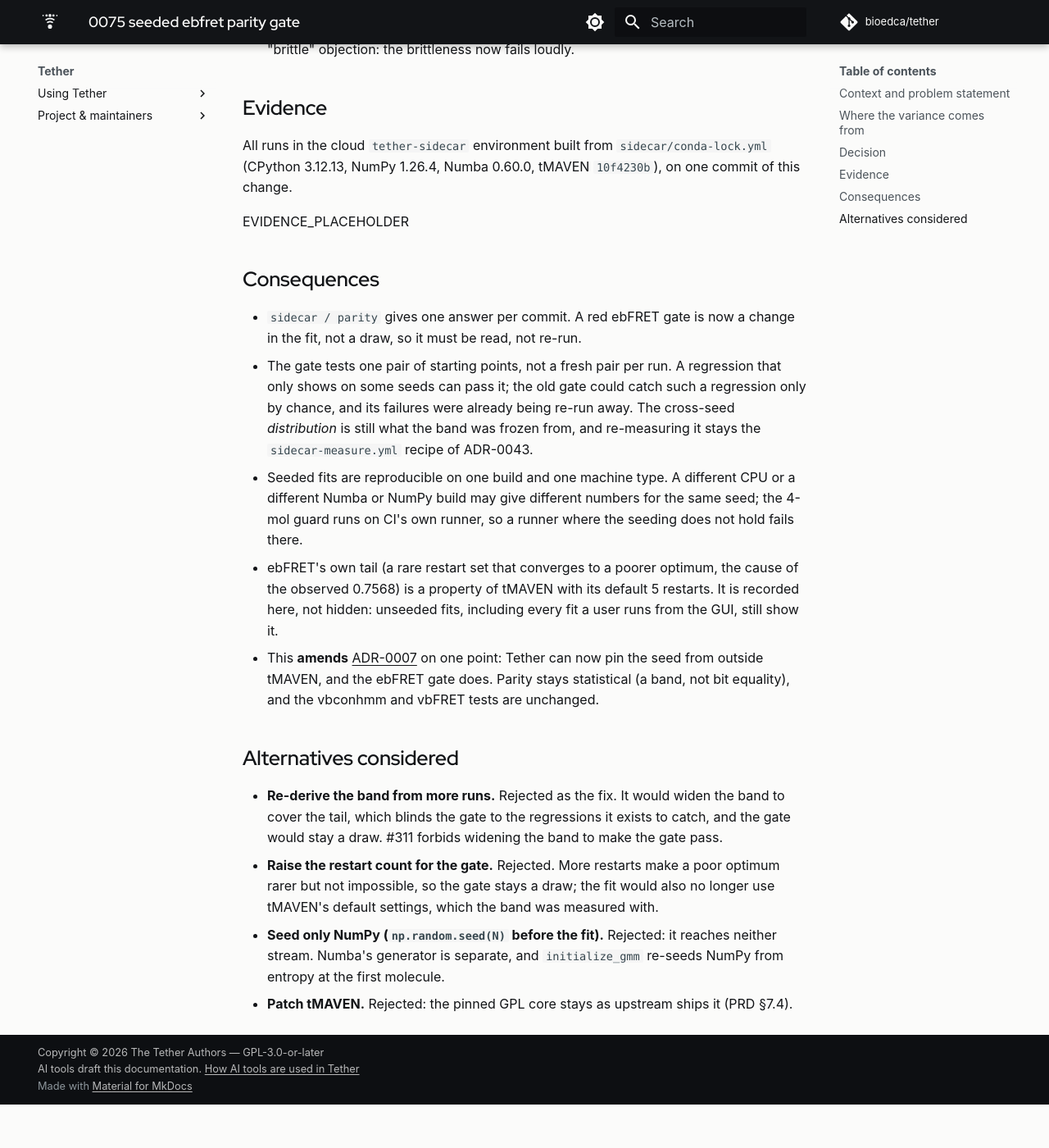
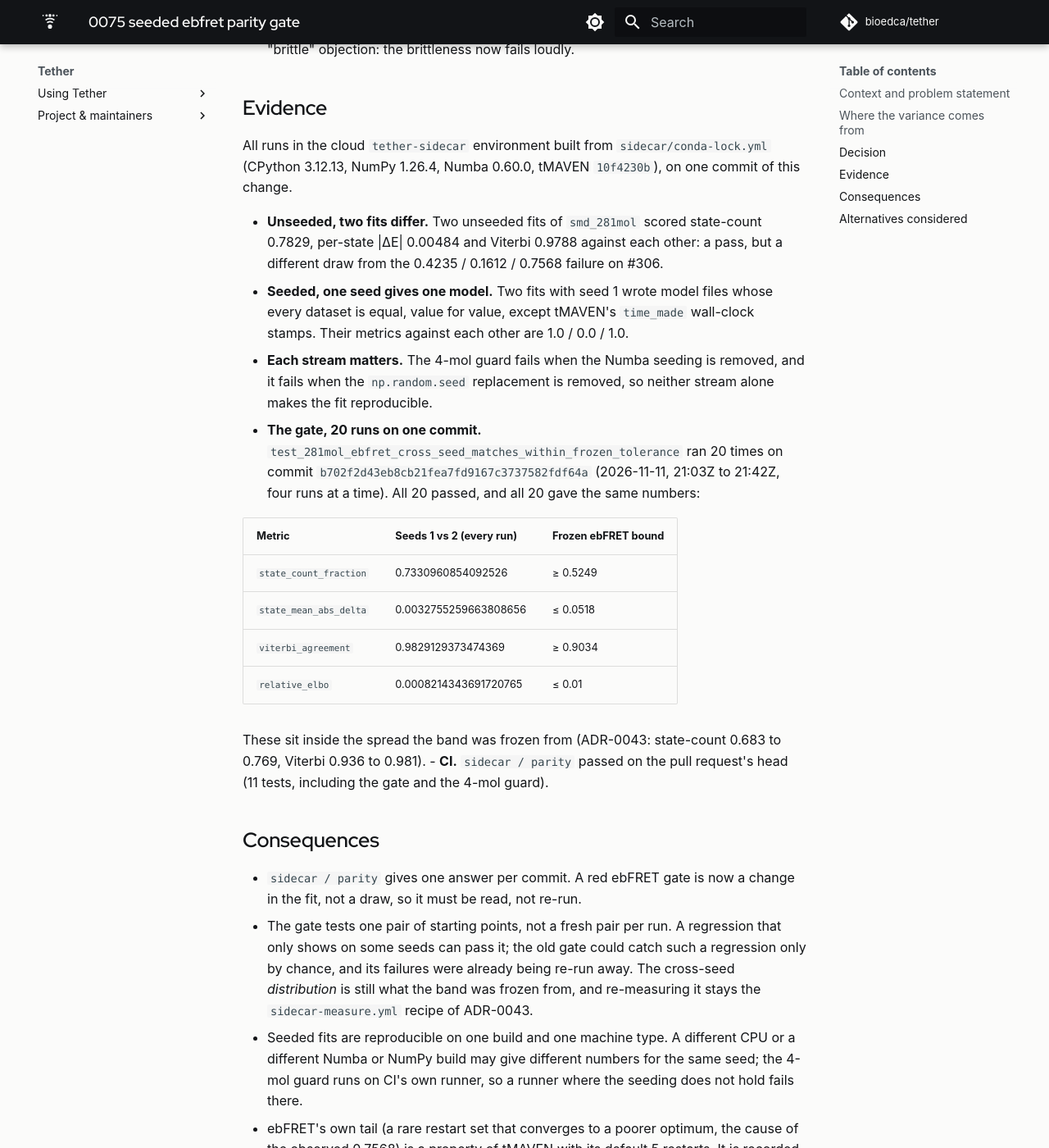
Before and after one commit to bioedca/tether, an MkDocs documentation site: the page built from docs/adr/0075-seeded-ebfret-parity-gate.md, in a window 1280 px wide and 1400 px high, scrolled down 2149 px. Shown: the whole window at 82% size. Built offline with MkDocs 1.6.1 and Material for MkDocs 9.7.7, drawn with Linux system fonts in a browser that asks for light colours; comment, search, counter and statistics services are not loaded; the version menu is left out; before the commit the page ends 3496 px from its top, so only the background shows below that; some of the changed text lies outside the part shown.

Commit message:
docs(adr): record the 20-run evidence for the seeded ebFRET gate (#311)
20 runs of the gate on b702f2d: all passed, all with the same four
numbers (0.7331 / 0.00328 / 0.9829 / 0.00082).

```diff
--- a/docs/adr/0075-seeded-ebfret-parity-gate.md
+++ b/docs/adr/0075-seeded-ebfret-parity-gate.md
@@ -5,7 +5,7 @@ SPDX-License-Identifier: GPL-3.0-or-later
 
 # 0075 — The ebFRET parity gate runs on two fixed seeds
 
-- **Status:** accepted
+- **Status:** accepted; amends [ADR-0007](0007-parity-is-statistical.md) on pinning the seed
 - **Date:** 2026-11-11
 - **Deciders:** bioedca
 - **PRD anchor:** §7.4 (parity definition), §11.2 (the ebFRET tolerance row), §12.6 (`sidecar/parity`), §9 M6
@@ -83,7 +83,29 @@ image) and not thread scheduling or BLAS order (fitting is single-process, `ncpu
 All runs in the cloud `tether-sidecar` environment built from `sidecar/conda-lock.yml` (CPython
 3.12.13, NumPy 1.26.4, Numba 0.60.0, tMAVEN `10f4230b`), on one commit of this change.
 
-EVIDENCE_PLACEHOLDER
+- **Unseeded, two fits differ.** Two unseeded fits of `smd_281mol` scored state-count 0.7829,
+  per-state |ΔE| 0.00484 and Viterbi 0.9788 against each other: a pass, but a different draw from
+  the 0.4235 / 0.1612 / 0.7568 failure on #306.
+- **Seeded, one seed gives one model.** Two fits with seed 1 wrote model files whose every dataset is
+  equal, value for value, except tMAVEN's `time_made` wall-clock stamps. Their metrics against each
+  other are 1.0 / 0.0 / 1.0.
+- **Each stream matters.** The 4-mol guard fails when the Numba seeding is removed, and it fails when
+  the `np.random.seed` replacement is removed, so neither stream alone makes the fit reproducible.
+- **The gate, 20 runs on one commit.** `test_281mol_ebfret_cross_seed_matches_within_frozen_tolerance`
+  ran 20 times on commit `b702f2d43eb8cb21fea7fd9167c3737582fdf64a` (2026-11-11, 21:03Z to 21:42Z,
+  four runs at a time). All 20 passed, and all 20 gave the same numbers:
+
+  | Metric | Seeds 1 vs 2 (every run) | Frozen ebFRET bound |
+  | --- | --- | --- |
+  | `state_count_fraction` | 0.7330960854092526 | ≥ 0.5249 |
+  | `state_mean_abs_delta` | 0.0032755259663808656 | ≤ 0.0518 |
+  | `viterbi_agreement` | 0.9829129373474369 | ≥ 0.9034 |
+  | `relative_elbo` | 0.0008214343691720765 | ≤ 0.01 |
+
+  These sit inside the spread the band was frozen from (ADR-0043: state-count 0.683 to 0.769,
+  Viterbi 0.936 to 0.981).
+- **CI.** `sidecar / parity` passed on the pull request's head (11 tests, including the gate and the
+  4-mol guard).
 
 ## Consequences
 
```
